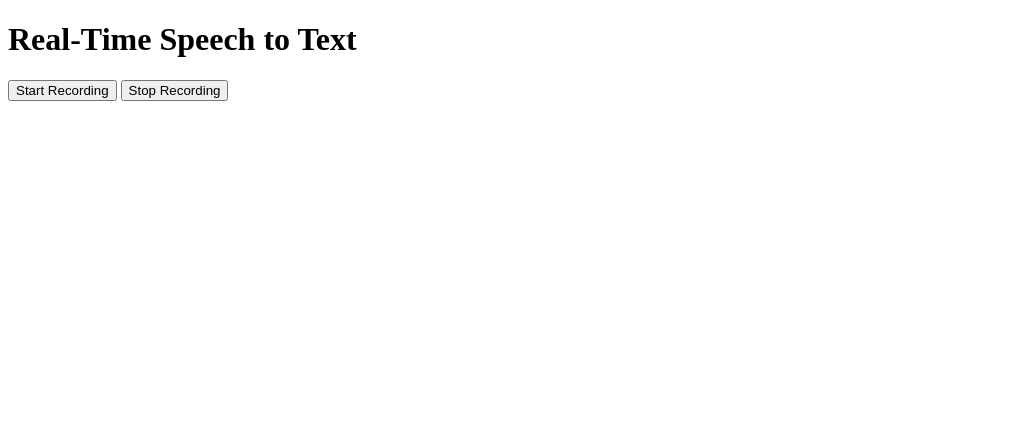
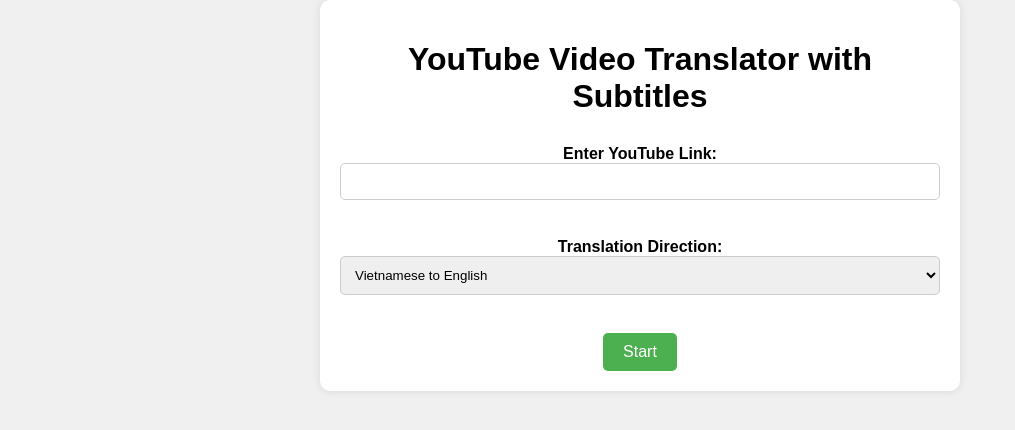
Before and after one commit to quzanh1130/youtube_video_translator, a Flask app: page / in a window 1280 px wide. Shown: the top 430 px of the page, without its empty margins (0-1015 px from the left). Run offline with Flask 3, Linux system fonts and the light colour scheme; some libraries are stand-ins or nearby versions.

Commit message:
update new code

```diff
--- a/app.py
+++ b/app.py
@@ -1,39 +1,71 @@
+from flask import Flask, render_template, request, jsonify
+from youtube_downloader import YouTubeDownloader
+from audio_extractor import AudioExtractor
+from transcriber import Transcriber
+from translator import Translator
+from subtitle_creator import SubtitleCreator
 import os
-import base64
-import tempfile
-from flask import Flask, render_template
-from flask_socketio import SocketIO, emit
-from transcriber import Transcriber  # Import the Transcriber class
+import time
+import torch
+from utils import convert_srt_to_vtt
+from config import model_name_vn_to_en, model_name_en_to_vn, device
 
-app = Flask(__name__)
-socketio = SocketIO(app)
+app = Flask(__name__, static_url_path='/static', static_folder='static')
 
-@app.route('/')
+@app.route("/", methods=["GET", "POST"])
 def index():
-    return render_template('index.html')
+    if request.method == "POST":
+        youtube_link = request.form.get("youtube_link")
+        direction = request.form.get("direction")
 
-@socketio.on('audio_data')
-def handle_audio(data):
-    # Decode base64 audio data
-    audio_data = base64.b64decode(data)
+        if youtube_link:
+            model_name = model_name_en_to_vn if direction == "vn_to_en" else model_name_vn_to_en
+            try:
+                video_url, subtitle_url = start_processing(youtube_link, model_name, direction)
+                return jsonify({"video_url": video_url, "subtitle_url": subtitle_url})
 
-    # Save audio data to a temporary file
-    with tempfile.NamedTemporaryFile(delete=False, suffix=".wav") as temp_audio_file:
-        temp_audio_file.write(audio_data)
-        temp_audio_file_path = temp_audio_file.name
+            except ValueError as e:
+                return jsonify({"error": str(e)})
 
-    # Transcribe audio using the Transcriber class
-    try:
-        transcriber = Transcriber(temp_audio_file_path)
-        segments, language = transcriber.transcribe_audio()
-        transcript = " ".join([segment['text'] for segment in segments])
-    except ValueError as e:
-        transcript = str(e)
+    return render_template("index.html")
 
-    # Remove the temporary file
-    os.remove(temp_audio_file_path)
 
-    emit('transcript', {'text': transcript})
+def start_processing(youtube_link, model_name, direction):
+    timestamp = str(int(time.time()))  # Generate a unique timestamp
+    video_path = f"static/video/temp_video_{timestamp}.mp4"
+    audio_path = f"static/audio/temp_audio_{timestamp}.wav"
+    subtitle_path = f"static/sub/temp_subtitles_{timestamp}.srt"
+    subtitle_vtt_path = f"static/sub/temp_subtitles_{timestamp}.vtt"
 
-if __name__ == '__main__':
-    socketio.run(app, debug=True)
+    downloader = YouTubeDownloader(youtube_link, video_path)
+    downloader.download_video()
+
+    extractor = AudioExtractor(video_path, audio_path)
+    extractor.extract_audio()
+
+    transcriber = Transcriber(audio_path)
+    segments, detected_language = transcriber.transcribe_audio()
+
+    # Check if the detected language matches the selected translation direction
+    if (direction == "vn_to_en" and detected_language != "vi") or (direction == "en_to_vn" and detected_language != "en"):
+        # Clean up temporary files
+        os.remove(video_path)
+        os.remove(audio_path)
+        raise ValueError("The detected language does not match the selected translation direction.")
+
+    translator = Translator(model_name, device, direction)
+    translated_segments = translator.translate_text(segments)
+
+    subtitle_creator = SubtitleCreator(subtitle_path)
+    subtitle_creator.create_subtitle_file(translated_segments)
+
+    convert_srt_to_vtt(subtitle_path, subtitle_vtt_path)
+
+    os.remove(audio_path)
+    os.remove(subtitle_path)
+
+    return video_path, subtitle_vtt_path # Return the path to the processed video and subtitle
+
+
+if __name__ == "__main__":
+    app.run(host='0.0.0.0')
--- a/requirements.txt
+++ b/requirements.txt
@@ -1,7 +1,9 @@
 openai-whisper
+moviepy
 transformers
+sentencepiece
 torch
 torchaudio
 accelerate
+yt-dlp
 Flask
-flask_socketio
--- a/templates/index.html
+++ b/templates/index.html
@@ -1,53 +1,121 @@
 <!DOCTYPE html>
-<html lang="en">
+<html>
 <head>
-    <meta charset="UTF-8">
-    <meta name="viewport" content="width=device-width, initial-scale=1.0">
-    <title>Real-Time Speech to Text</title>
+    <title>YouTube Video Translator with Subtitles</title>
+    <link rel="stylesheet" type="text/css" href="{{ url_for('static', filename='css/styles.css') }}">
+    <style>
+        .loading-overlay {
+            display: none;
+            position: fixed;
+            top: 0;
+            left: 0;
+            width: 100%;
+            height: 100%;
+            background-color: rgba(255, 255, 255, 0.7);
+            z-index: 1000;
+        }
+
+        .loading-spinner {
+            position: absolute;
+            top: 50%;
+            left: 50%;
+            transform: translate(-50%, -50%);
+            border: 5px solid #f3f3f3;
+            border-top: 5px solid #3498db;
+            border-radius: 50%;
+            width: 50px;
+            height: 50px;
+            animation: spin 1s linear infinite;
+        }
+
+        #videoContainer {
+            display: none;
+            text-align: center;
+        }
+
+        #translatedVideo {
+            margin: 0 auto;
+        }
+
+        @keyframes spin {
+            0% { transform: rotate(0deg); }
+            100% { transform: rotate(360deg); }
+        }
+
+        .error-message {
+            color: red;
+            font-weight: bold;
+        }
+    </style>
 </head>
 <body>
-    <h1>Real-Time Speech to Text</h1>
-    <button onclick="startRecording()">Start Recording</button>
-    <button onclick="stopRecording()">Stop Recording</button>
-    <p id="transcript"></p>
+    <div class="container">
+        <h1>YouTube Video Translator with Subtitles</h1>
+        <form id="videoForm" method="post" onsubmit="processVideo(event)">
+            <label for="youtube_link">Enter YouTube Link:</label><br>
+            <input type="text" id="youtube_link" name="youtube_link" required><br><br>
 
-    <script src="https://cdn.socket.io/4.0.0/socket.io.min.js"></script>
+            <label for="direction">Translation Direction:</label><br>
+            <select id="direction" name="direction">
+                <option value="vn_to_en">Vietnamese to English</option>
+                <option value="en_to_vn">English to Vietnamese</option>
+            </select><br><br>
+
+            <input type="submit" value="Start">
+            <p id="errorMessage" class="error-message" style="display: none;"></p>
+        </form>
+    </div>
+
+    <div id="videoContainer" style="display: none;">
+        <h2>Translated Video</h2>
+        <video id="translatedVideo" controls autoplay>
+            <source id="videoSource" type="video/mp4">
+            <track id="subtitleTrack" kind="subtitles" srclang="en" label="English" default>
+            Your browser does not support the video tag.
+        </video>
+    </div>
+
+    <div class="loading-overlay" id="loadingOverlay">
+        <div class="loading-spinner"></div>
+    </div>
+
     <script>
-        const socket = io();
+        function processVideo(event) {
+            event.preventDefault();
+            var form = event.target;
+            var formData = new FormData(form);
+            var xhr = new XMLHttpRequest();
 
-        let mediaRecorder;
-        let audioChunks = [];
+            xhr.onreadystatechange = function () {
+                if (xhr.readyState === XMLHttpRequest.DONE) {
+                    if (xhr.status === 200) {
+                        var response = JSON.parse(xhr.responseText);
+                        if (response.error) {
+                            document.getElementById("errorMessage").innerText = response.error;
+                            document.getElementById("errorMessage").style.display = "block";
+                            document.getElementById("loadingOverlay").style.display = "none"; // Hide loading overlay
+                        } else {
+                            var videoUrl = response.video_url;
+                            var subtitleUrl = response.subtitle_url;
+                            document.getElementById("videoSource").src = videoUrl;
+                            document.getElementById("subtitleTrack").src = subtitleUrl;
+                            document.getElementById("translatedVideo").load();
+                            document.getElementById("loadingOverlay").style.display = "none";
+                            document.getElementById("videoContainer").style.display = "block";
+                        }
+                    } else {
+                        alert("Error processing video. Please try again.");
+                        document.getElementById("loadingOverlay").style.display = "none"; // Hide loading overlay in case of error
+                    }
+                }
+            };
 
-        function startRecording() {
-            navigator.mediaDevices.getUserMedia({ audio: true })
-                .then(stream => {
-                    mediaRecorder = new MediaRecorder(stream);
-                    mediaRecorder.start();
+            xhr.open(form.method, form.action, true);
+            xhr.setRequestHeader("X-Requested-With", "XMLHttpRequest");
+            xhr.send(formData);
 
-                    mediaRecorder.addEventListener("dataavailable", event => {
-                        audioChunks.push(event.data);
-                    });
-
-                    mediaRecorder.addEventListener("stop", () => {
-                        const audioBlob = new Blob(audioChunks);
-                        const reader = new FileReader();
-                        reader.readAsDataURL(audioBlob);
-                        reader.onloadend = () => {
-                            const base64data = reader.result.split(',')[1];
-                            socket.emit('audio_data', base64data);
-                        };
-                        audioChunks = [];
-                    });
-                });
+            document.getElementById("loadingOverlay").style.display = "block";
         }
-
-        function stopRecording() {
-            mediaRecorder.stop();
-        }
-
-        socket.on('transcript', data => {
-            document.getElementById('transcript').innerText = data.text;
-        });
     </script>
 </body>
 </html>
--- /dev/null
+++ b/utils.py
@@ -0,0 +1,5 @@
+def convert_srt_to_vtt(srt_path, vtt_path):
+    with open(srt_path, 'r', encoding='utf-8') as srt_file, open(vtt_path, 'w', encoding='utf-8') as vtt_file:
+        vtt_file.write("WEBVTT\n\n")
+        for line in srt_file:
+            vtt_file.write(line.replace(',', '.'))
```
Also changed, not shown: docker-compose.yml (+4 -4 lines), translator.py (added, +27 -0 lines), video_processor.py (added, +13 -0 lines), youtube_downloader.py (added, +14 -0 lines), 1 other file.
